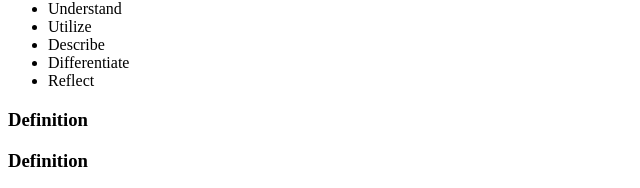
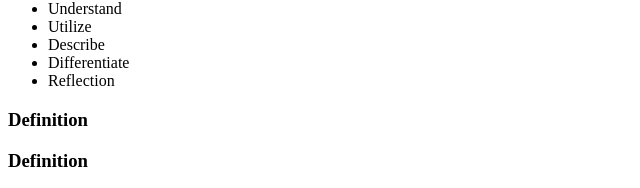
Before and after one commit to CarlosArceLopera/booktest, a plain HTML site: page 1/index.html in a window 1280 px wide. Shown: the part 372-560 px from the top of the page, 0-640 px from the left. Drawn offline with Linux system fonts and the light colour scheme.

Commit message:
changed a little

```diff
--- a/1/index.html
+++ b/1/index.html
@@ -29,7 +29,7 @@
   <li>Utilize </li>
   <li>Describe </li>
   <li>Differentiate </li>
-  <li>Reflect </li>
+  <li>Reflection </li>
 </ul></div>
     </div>
     </section>
```
